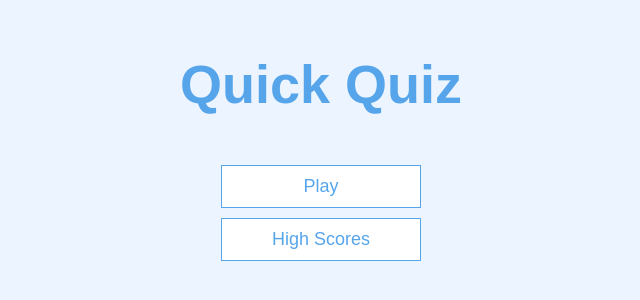
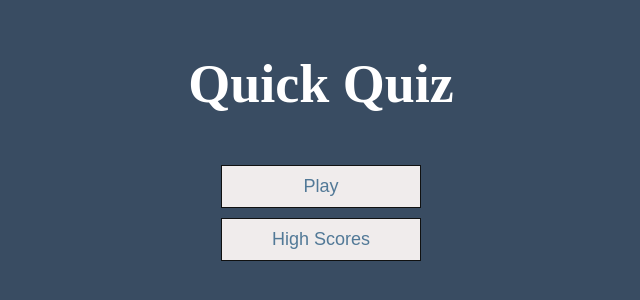
Before and after one commit to HarshilModh/Js-Project, a plain HTML site: page Quiz/index.html in a window 1280 px wide. Shown: the part 238-538 px from the top of the page, without its empty margins (319-959 px from the left). Drawn offline with Linux system fonts and the light colour scheme.

Commit message:
Update app.css

```diff
--- a/Quiz/app.css
+++ b/Quiz/app.css
@@ -1,6 +1,5 @@
-
 :root {
-  background-color: #ecf5ff;
+  background-color: #122944d5;
   font-size: 62.5%;
 }
 
@@ -9,7 +8,7 @@
   font-family: Arial, Helvetica, sans-serif;
   margin: 0;
   padding: 0;
-  color: #333;
+  color: rgb(44, 23, 23);
 }
 
 h1,
@@ -21,8 +20,9 @@ h4 {
 
 h1 {
   font-size: 5.4rem;
-  color: #56a5eb;
+  color: #fff;
   margin-bottom: 5rem;
+  font-family: 'Times New Roman', Times, serif;
 }
 
 h1 > span {
@@ -85,11 +85,11 @@ h3 {
   padding: 1rem 0;
   width: 20rem;
   text-align: center;
-  border: 0.1rem solid #56a5eb;
+  border: 0.1rem solid #101111;
   margin-bottom: 1rem;
   text-decoration: none;
-  color: #56a5eb;
-  background-color: white;
+  color: #527997;
+  background-color: rgb(240, 236, 236);
 }
 
 .btn:hover {
@@ -122,5 +122,5 @@ form {
   }
 
   input::placeholder {
-    color: #aaa;
+    color: rgba(30, 43, 29, 0.356);
   }
```
